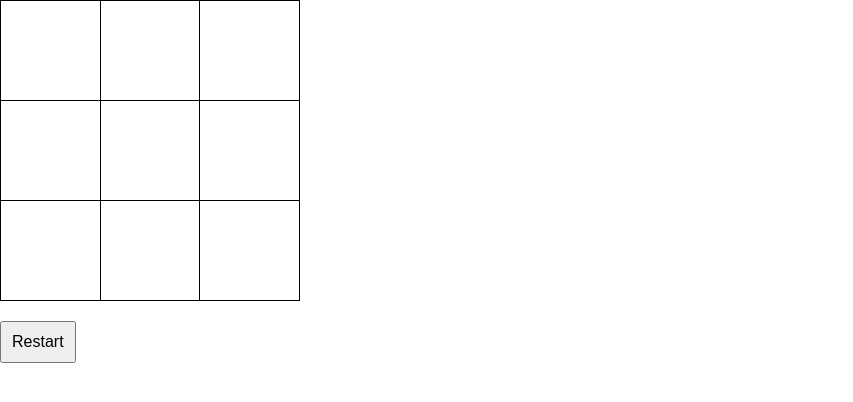
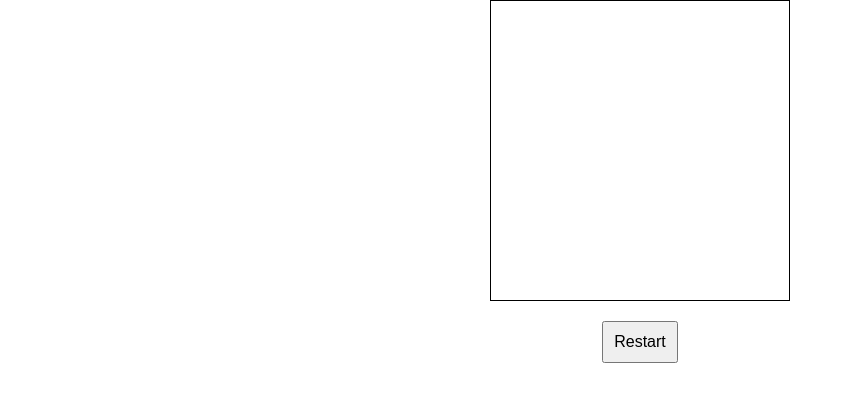
Before and after one commit to ApenasoVini/Projetos-Pessoais, a plain HTML site: page Jogo da Velha/index.html in a window 1280 px wide. Shown: the whole page, without its empty margins (0-853 px from the left). Drawn offline with Linux system fonts and the light colour scheme.

Commit message:
Atualizações de Criação de um novo projeto

```diff
--- a/Jogo da Velha/css/style.css
+++ b/Jogo da Velha/css/style.css
@@ -9,27 +9,33 @@ body {
   background-color: white;
 }
 
+.align {
+  display: flex;
+  flex-direction: row;
+  justify-content: center;
+  align-items: center;
+}
+
 #game {
   border: 1px solid black;
   width: 300px;
   height: 300px;
   border-collapse: collapse;
-    margin-bottom: 20px;
+  vertical-align: auto;
 }
 
 td {
-    border: 1px solid black;
   width: 100px;
   height: 100px;
-    text-align: center;
   vertical-align: middle;
+  margin-left: 3px;
   font-size: 60px;
   cursor: pointer;
 }
 
-  button {
+#reset {
   font-size: 16px;
   padding: 10px;
   cursor: pointer;
-
+  margin-top: 20px;
 }
--- a/Jogo da Velha/index.html
+++ b/Jogo da Velha/index.html
@@ -11,6 +11,9 @@
 </head>
 
 <body>
+
+    <div class="align">
+
         <table id="game">
             <tr>
                 <td id="1"></td>
@@ -28,8 +31,14 @@
                 <td id="9"></td>
             </tr>
         </table>
+
+    </div>
+    <div class="align">
         <button id="reset">Restart</button>
-    <script src="script.js"></script>
+    </div>
+
 </body>
 
 </html>
+
+<script src="script.js"></script>
```
Lines whose indentation alone changed are shown as unchanged.
